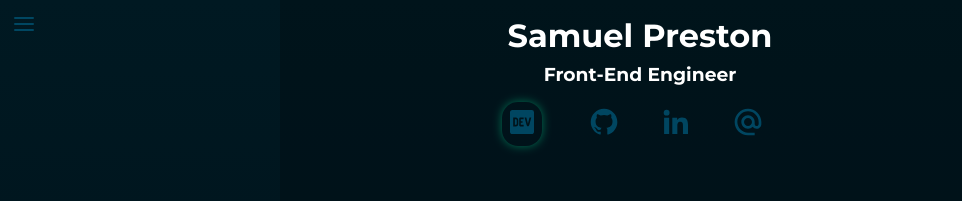
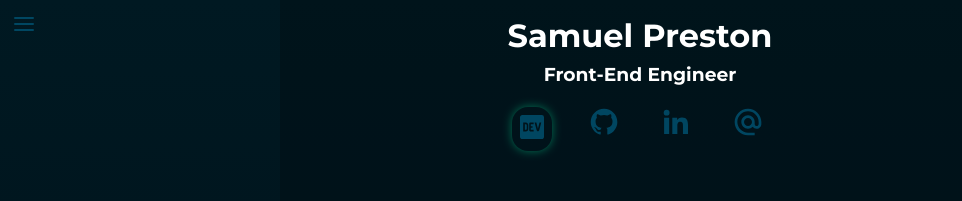
Before and after one commit to samp-reston/samp-reston.github.io, a React (Create React App) app: page / in a window 1280 px wide. In both pictures the pointer is over the link 532 px from the left and 124 px from the top of the page. Shown: the top 201 px of the page, without its empty margins (0-962 px from the left). Built offline with nearby package versions, Linux system fonts and the light colour scheme; no server answers.

Commit message:
tweak css

```diff
--- a/src/styles/Body.css
+++ b/src/styles/Body.css
@@ -132,7 +132,7 @@ a {
 }
 
 .header-socials>a:hover {
-  transform: translate(-10px, 0px);
+  transform: translate(0px, 5px);
   box-shadow: 0px 0px 10px red;
 }
 
@@ -194,12 +194,12 @@ li {
 }
 
 .project:hover {
-  transform: translate(-10px, 0px);
+  transform: translate(-5px, 0px);
   box-shadow: 4px 8px 5px rgba(77, 150, 255, 0.5);
   transition: 0.2s;
 }
 
 .project:active {
-  transform: translate(-7px, 3px);
+  transform: translate(-2px, 3px);
   box-shadow: inset 1px 1px 5px rgba(0, 0, 0, .2);
 }
```
